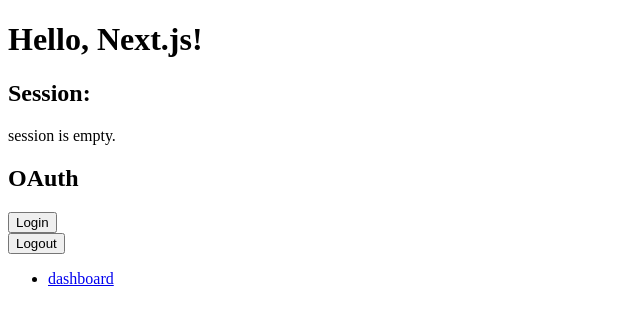
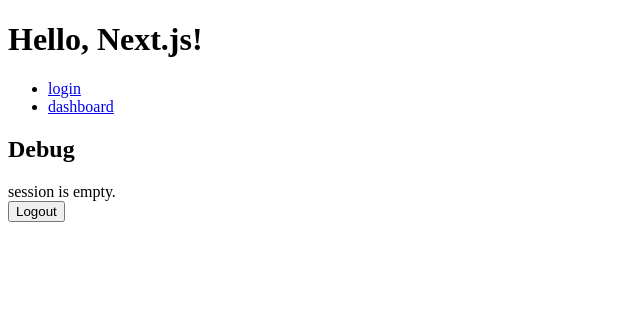
Before and after one commit to AkifumiSato/nextjs-book-demo-oauth, a Next.js app: page / in a window 1280 px wide. Shown: the top 322 px of the page, without its empty margins (0-640 px from the left). Built offline with nearby package versions, Linux system fonts and the light colour scheme; no server answers.

Commit message:
login page impl

```diff
--- a/app/(auth)/_lib/verify-session.ts
+++ b/app/(auth)/_lib/verify-session.ts
@@ -5,7 +5,7 @@
   const sessionStore = await session();
   const sessionValues = sessionStore.get();
   if (sessionValues?.status !== "authenticated") {
-    redirect("/", RedirectType.replace);
+    redirect("/login", RedirectType.replace);
   }
   return sessionValues;
 }
--- a/app/page.tsx
+++ b/app/page.tsx
@@ -1,37 +1,41 @@
 import Link from "next/link";
-import { login } from "./_actions/login";
 import { logout } from "./_actions/logout";
 import { session } from "./_lib/session";
 
 export default async function Page() {
+  return (
+    <main>
+      <h1>Hello, Next.js!</h1>
+      <ul>
+        <li>
+          <Link href="/login">login</Link>
+        </li>
+        <li>
+          <Link href="/dashboard">dashboard</Link>
+        </li>
+      </ul>
+      <Debug />
+    </main>
+  );
+}
+
+async function Debug() {
   const sessionValues = (await session()).get();
 
   return (
-    <main>
-      <h1>Hello, Next.js!</h1>
+    <>
       <section>
-        <h2>Session:</h2>
+        <h2>Debug</h2>
         {!sessionValues && "session is empty."}
         {sessionValues && (
           <code>
             <pre>{JSON.stringify(sessionValues, null, 2)}</pre>
           </code>
         )}
-      </section>
-      <section>
-        <h2>OAuth</h2>
-        <form action={login}>
-          <button type="submit">Login</button>
-        </form>
         <form action={logout}>
           <button type="submit">Logout</button>
         </form>
-        <ul>
-          <li>
-            <Link href="/dashboard">dashboard</Link>
-          </li>
-        </ul>
       </section>
-    </main>
+    </>
   );
 }
```
Also changed, not shown: app/login/page.tsx (added, +17 -0 lines).
